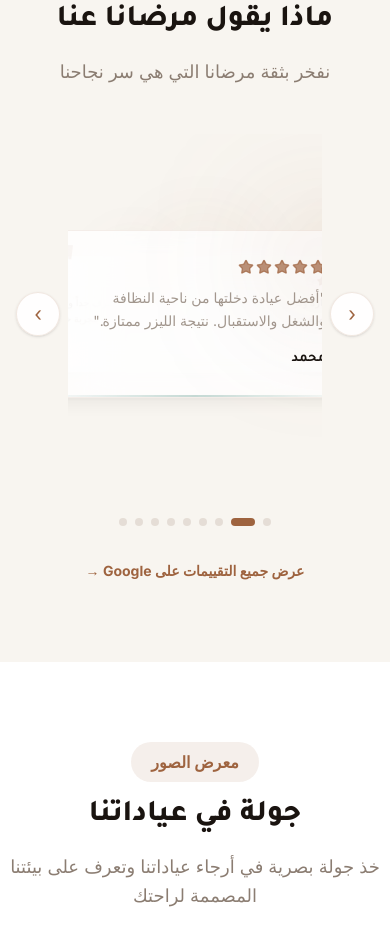
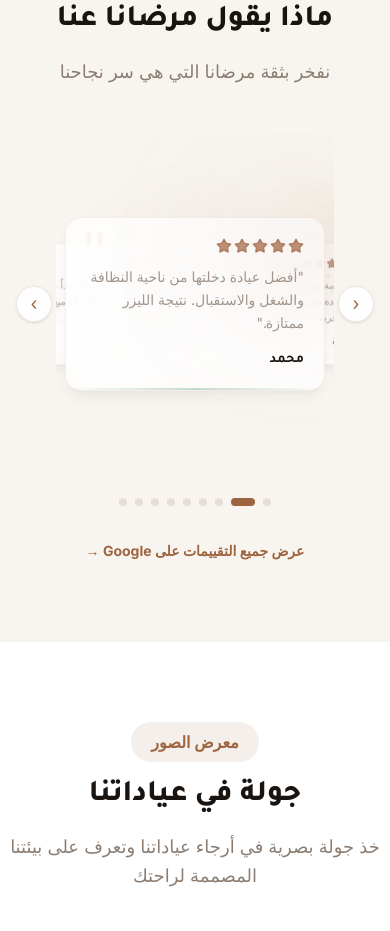
Before and after one commit to Aideed2215/Al-AFDHAL, a Next.js app: page / in a window 390 px wide. Shown: the part 7020-7951 px from the top of the page. Built offline with nearby package versions, Linux system fonts and the light colour scheme.

Commit message:
fix: make testimonial cards responsive for mobile (w-260px sm:w-80, smaller nav buttons)

```diff
--- a/src/app/components/TestimonialsCarousel.tsx
+++ b/src/app/components/TestimonialsCarousel.tsx
@@ -128,7 +128,7 @@ export default function TestimonialsCarousel() {
           className="mt-12"
         >
           <div
-            className="relative flex items-center justify-center gap-2 sm:gap-4"
+            className="relative flex items-center justify-center gap-1 sm:gap-4"
             style={{ perspective: 1200 }}
             onMouseEnter={() => setPaused(true)}
             onMouseLeave={() => setPaused(false)}
@@ -136,7 +136,7 @@ export default function TestimonialsCarousel() {
             <button
               onClick={prev}
               aria-label="السابق"
-              className="z-40 flex size-11 shrink-0 items-center justify-center rounded-full border border-primary/15 bg-white/90 text-xl text-primary shadow-sm backdrop-blur transition-all hover:bg-primary hover:text-white hover:shadow-lg hover:shadow-primary/20"
+              className="z-40 flex size-9 sm:size-11 shrink-0 items-center justify-center rounded-full border border-primary/15 bg-white/90 text-lg sm:text-xl text-primary shadow-sm backdrop-blur transition-all hover:bg-primary hover:text-white hover:shadow-lg hover:shadow-primary/20"
             >
               ‹
             </button>
@@ -144,7 +144,7 @@ export default function TestimonialsCarousel() {
             <div
               ref={stageRef}
               className="relative flex w-full items-center justify-center overflow-hidden"
-              style={{ height: 360 }}
+              style={{ height: 340 }}
             >
               {testimonials.map((t, i) => {
                 let diff = i - current;
@@ -174,7 +174,7 @@ export default function TestimonialsCarousel() {
                   <div
                     key={t.name}
                     onClick={() => goTo(i)}
-                    className="absolute w-80 cursor-pointer select-none rounded-2xl border border-primary/10 bg-white/80 p-7 shadow-lg shadow-black/5 backdrop-blur-xl transition-all duration-500 will-change-transform"
+                    className="absolute w-[260px] sm:w-80 cursor-pointer select-none rounded-2xl border border-primary/10 bg-white/80 p-5 sm:p-7 shadow-lg shadow-black/5 backdrop-blur-xl transition-all duration-500 will-change-transform"
                     style={{
                       transform,
                       zIndex,
@@ -223,7 +223,7 @@ export default function TestimonialsCarousel() {
             <button
               onClick={next}
               aria-label="التالي"
-              className="z-40 flex size-11 shrink-0 items-center justify-center rounded-full border border-primary/15 bg-white/90 text-xl text-primary shadow-sm backdrop-blur transition-all hover:bg-primary hover:text-white hover:shadow-lg hover:shadow-primary/20"
+              className="z-40 flex size-9 sm:size-11 shrink-0 items-center justify-center rounded-full border border-primary/15 bg-white/90 text-lg sm:text-xl text-primary shadow-sm backdrop-blur transition-all hover:bg-primary hover:text-white hover:shadow-lg hover:shadow-primary/20"
             >
               ›
             </button>
```
